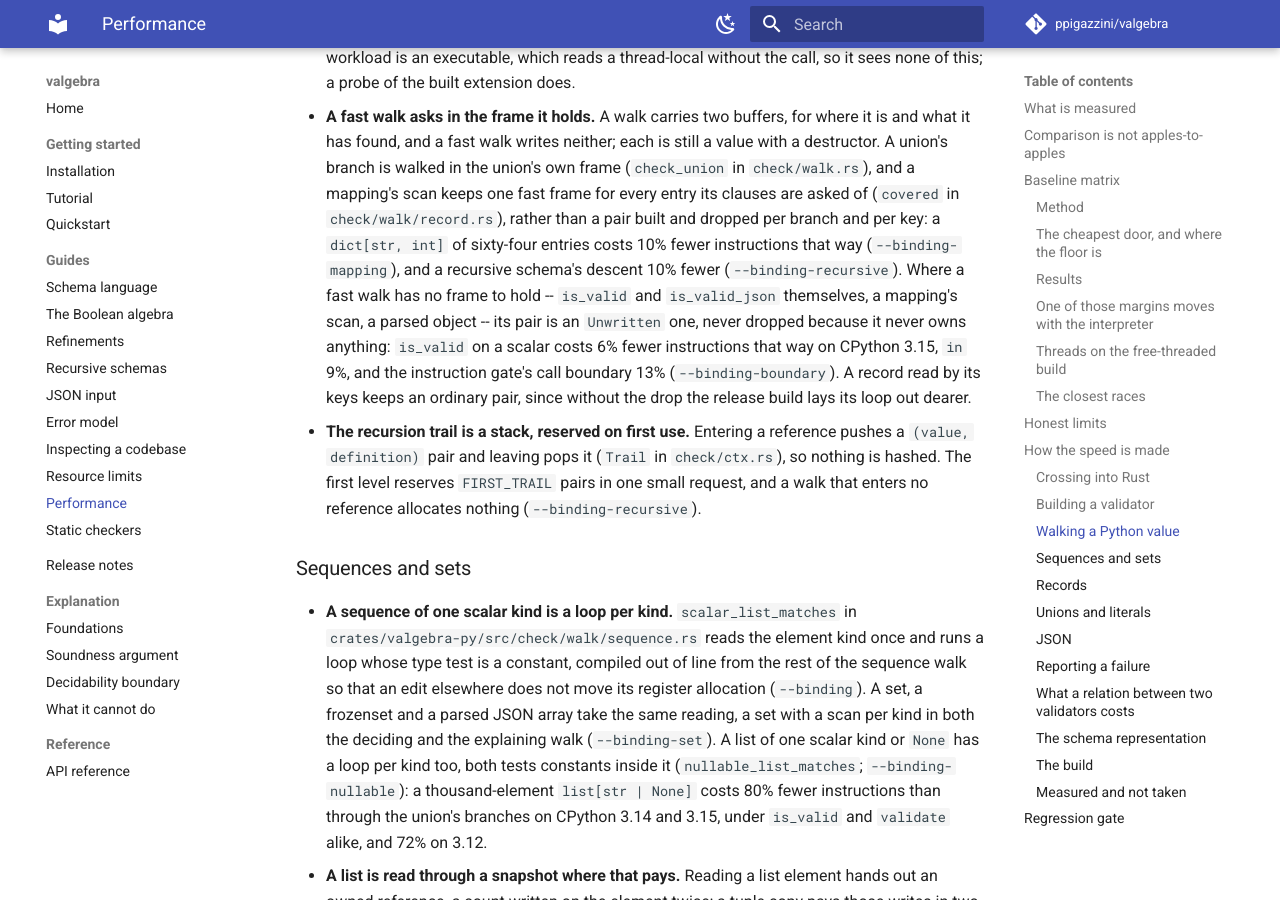
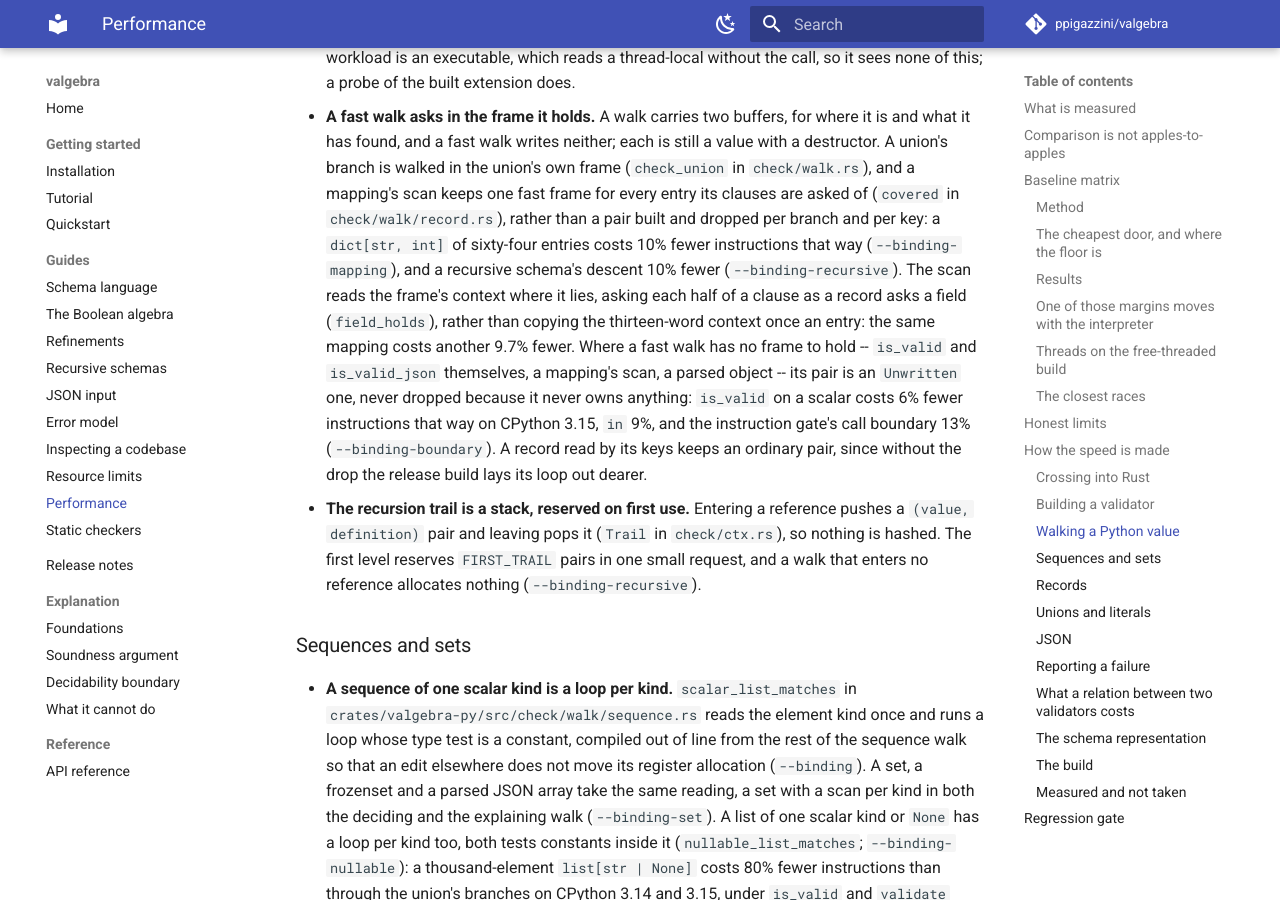
Before and after one commit to ppigazzini/valgebra, an MkDocs documentation site: the page built from docs/11-performance.md, in a window 1280 px wide and 900 px high, scrolled down 13610 px. Built offline with MkDocs 1.6.1 and Material for MkDocs 9.7.7, drawn with Linux system fonts in a browser that asks for light colours; comment, search, counter and statistics services are not loaded.

Commit message:
perf: a mapping's clauses read the scan's context where it lies
`covered` asks each half of a clause as a record asks a field, through
`field_holds`: a scalar key or value is its type test, and anything else is
walked in the fast frame the scan holds. The frame's context is read in
place, so no entry pays a copy of the thirteen-word context before asking.

The instruction gate reads `--binding-mapping`, a sixty-four-entry
`dict[str, int]`, at -9.74%, and every other binding shape within 0.28% of
the base, every checksum unchanged. The performance page says what the scan
reads in place.

```diff
--- a/docs/11-performance.md
+++ b/docs/11-performance.md
@@ -621,7 +621,10 @@ program that builds validators per request, and to no validation call.
   `check/walk/record.rs`), rather than a pair built and dropped per branch and
   per key: a `dict[str, int]` of sixty-four entries costs 10% fewer
   instructions that way (`--binding-mapping`), and a recursive schema's
-  descent 10% fewer (`--binding-recursive`). Where a fast walk has no frame to
+  descent 10% fewer (`--binding-recursive`). The scan reads the frame's
+  context where it lies, asking each half of a clause as a record asks a field
+  (`field_holds`), rather than copying the thirteen-word context once an entry:
+  the same mapping costs another 9.7% fewer. Where a fast walk has no frame to
   hold -- `is_valid` and `is_valid_json` themselves, a mapping's scan, a parsed
   object -- its pair is an `Unwritten` one, never dropped because it never owns
   anything: `is_valid` on a scalar costs 6% fewer instructions that way on
```
Also changed, not shown: 1 other file.
